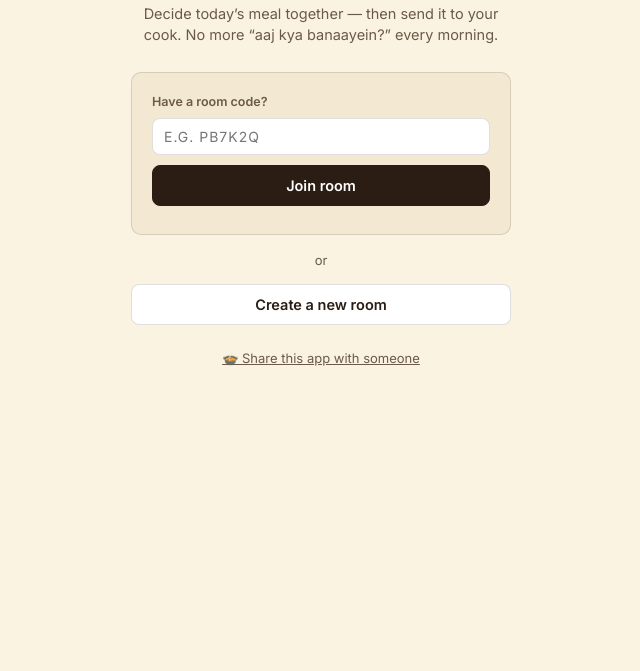
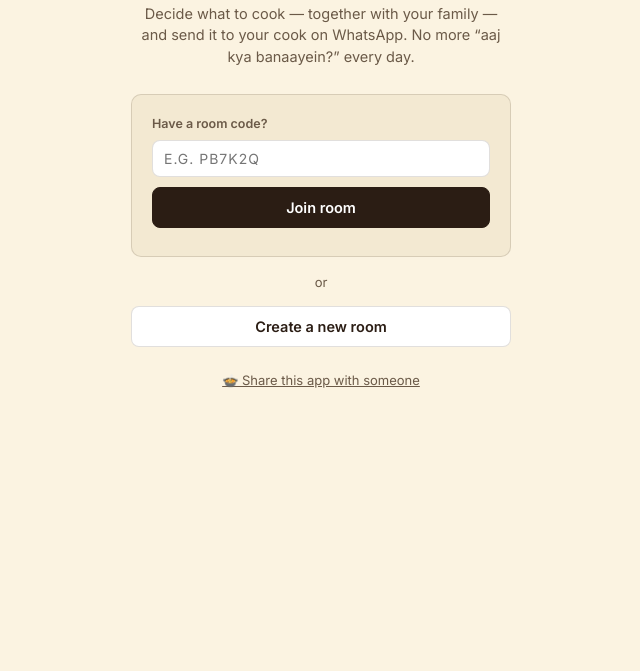
Before and after one commit to rohan-raj-iiitb/aaj-kya-bane, a website: page public/index.html in a window 1280 px wide. Shown: the part 189-860 px from the top of the page, without its empty margins (319-959 px from the left). Drawn offline with Linux system fonts and the light colour scheme.

Commit message:
Clearer landing tagline for first-time visitors

```diff
--- a/public/index.html
+++ b/public/index.html
@@ -253,7 +253,7 @@ input[type=text],select{font-family:'Inter',sans-serif;font-size:14px;padding:9p
 <div id="gate">
   <div class="gate-logo">🍲</div>
   <h1>Aaj Kya Banwaye</h1>
-  <p>Decide today’s meal together — then send it to your cook. No more “aaj kya banaayein?” every morning.</p>
+  <p>Decide what to cook — together with your family — and send it to your cook on WhatsApp. No more “aaj kya banaayein?” every day.</p>
   <div class="gate-card">
     <label>Have a room code?</label>
     <input type="text" id="join-code" placeholder="e.g. PB7K2Q" maxlength="6" />
```
